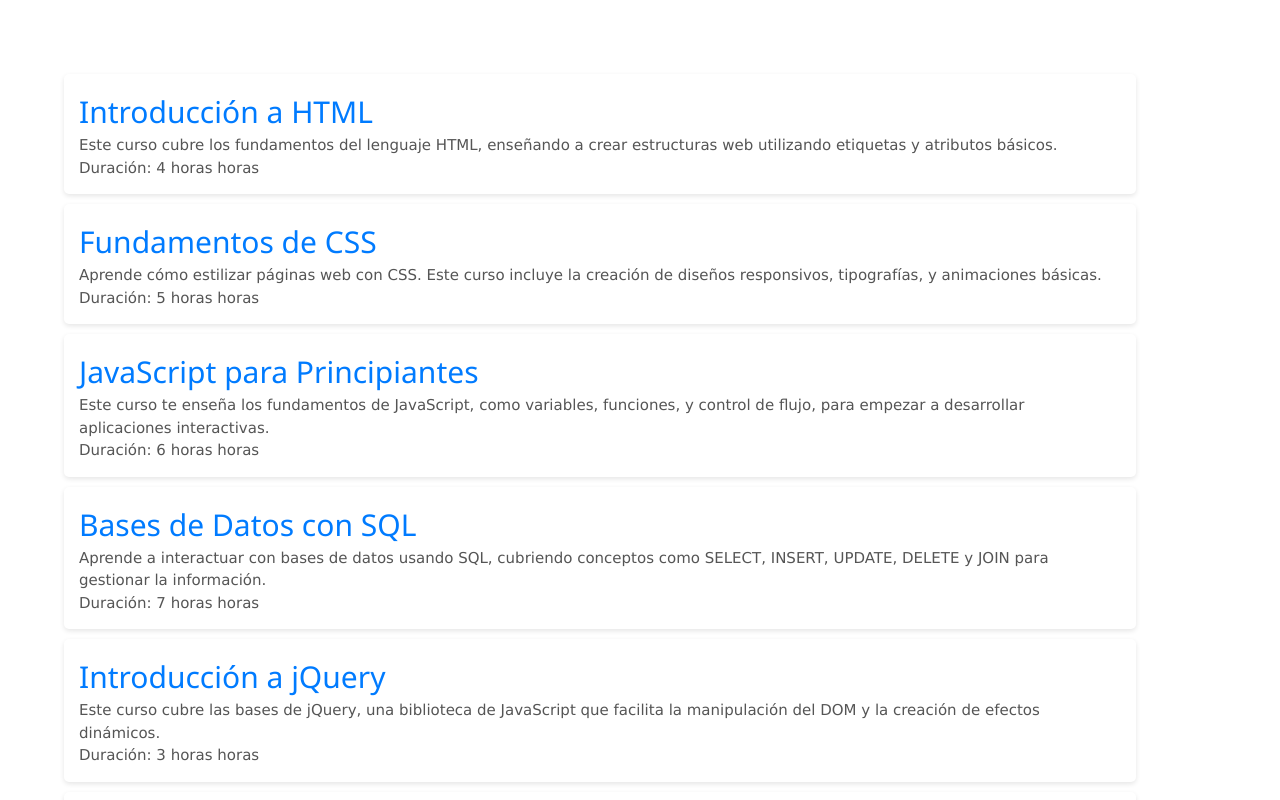
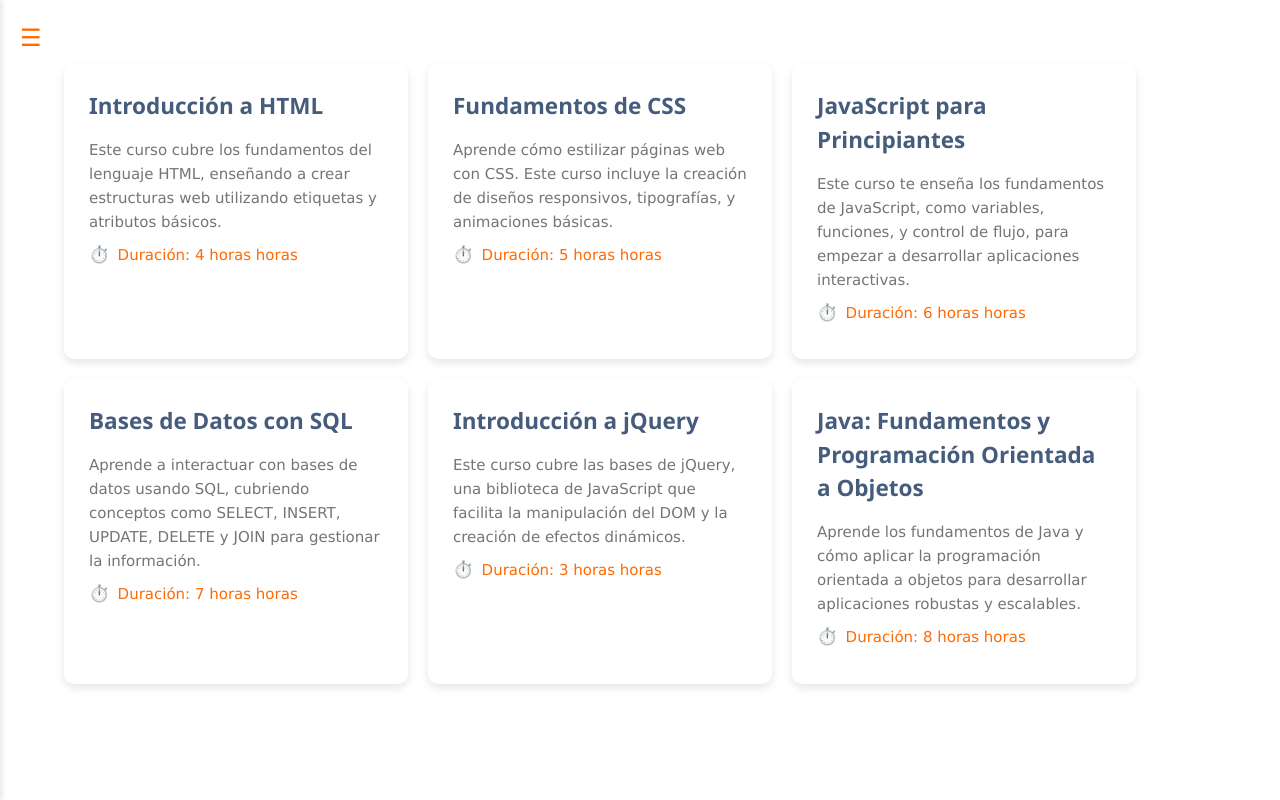
Before and after one commit to GabyCastroMotivus/monolith-app, an Angular app in the folder angular-app/angular-app/: page /courseTemplate in a window 1280 px wide. Shown: the top 800 px of the page. Built offline with nearby package versions, Linux system fonts and the light colour scheme.

Commit message:
feature: courseTemplate CSS refactor and sidebar menu

```diff
--- a/angular-app/angular-app/src/app/courseTemplate/courseTemplate.component.css
+++ b/angular-app/angular-app/src/app/courseTemplate/courseTemplate.component.css
@@ -1,28 +1,105 @@
 body {
     margin: 0;
     font-family: "Montserrat", sans-serif;
+    background-color: #f5f5f5;
+    overflow-x: hidden;
 }
-h1 {
-    color: #333;
+
+.sidebar-toggle {
+    position: fixed;
+    top: 20px;
+    left: 20px;
+    font-size: 24px;
+    cursor: pointer;
+    z-index: 100;
+    color: oklch(70.5% 0.213 47.604)
 }
-.container{
+
+.sidebar {
+    position: fixed;
+    top: 0;
+    left: -250px;
+    width: 250px;
+    height: 100vh;
+    background:  oklch(27.8% 0.033 256.848);
+    box-shadow: 2px 0 5px rgba(0,0,0,0.1);
+    transition: left 0.3s ease;
+    z-index: 90;
+}
+
+.sidebar.open {
+    left: 0;
+}
+
+.sidebar nav ul {
+    list-style: none;
+    padding: 0;
+    margin: 80px 0 0 0;
+}
+
+.sidebar nav li {
+    padding: 15px 25px;
+    border-bottom: 1px solid oklch(70.5% 0.213 47.604);
+}
+
+.sidebar nav a {
+    color: white;
+    text-decoration: none;
+    font-weight: 500;
+    display: block;
+}
+
+.sidebar nav a:hover {
+    color: #757575;
+}
+
+.container.sidebar-open {
+    margin-left: 250px;
+    transition: margin 0.3s ease;
+}
+
+.container {
     padding: 5%;
+    display: grid;
+    grid-template-columns: repeat(auto-fill, minmax(300px, 1fr));
+    gap: 20px;
 }
+
 .course {
     background: white;
-    padding: 15px;
-    margin: 10px 0;
-    border-radius: 5px;
-    box-shadow: 0 2px 5px rgba(0,0,0,0.1);
-    transition: transform 0.3s;
+    padding: 25px;
+    border-radius: 10px;
+    box-shadow: 0 4px 8px rgba(0,0,0,0.1);
+    transition: all 0.3s ease;
 }
+
 .course:hover {
-    transform: scale(1.02);
+    transform: translateY(-5px);
+    box-shadow: 0 6px 12px rgba(0,0,0,0.15);
 }
+
 .course h2 {
-    margin: 0;
-    color: #007BFF;
+    margin: 0 0 15px 0;
+    color: oklch(0.47 0.06 256.71);
+    font-weight: 600;
+    font-size: 1.5rem;
 }
+
 .course p {
-    color: #555;
+    color: #757575;
+    line-height: 1.6;
+    margin: 8px 0;
 }
+
+.course p:last-child {
+    color: oklch(70.5% 0.213 47.604);
+    font-weight: 500;
+    display: flex;
+    align-items: center;
+    gap: 8px;
+}
+
+.course p:last-child::before {
+    content: "⏱️";
+    font-size: 1.1rem;
+}
--- a/angular-app/angular-app/src/app/courseTemplate/courseTemplate.component.html
+++ b/angular-app/angular-app/src/app/courseTemplate/courseTemplate.component.html
@@ -1,5 +1,18 @@
 
-<div class="container">
+<div class="sidebar-toggle" (click)="toggleSidebar()">
+  ☰
+</div>
+
+<div class="sidebar" [class.open]="isSidebarOpen">
+  <nav>
+    <ul>
+      <li><a routerLink="/">Home Page</a></li>
+      <li><a (click)="signOut()">Sign Out</a></li>
+    </ul>
+  </nav>
+</div>
+
+<div class="container" [class.sidebar-open]="isSidebarOpen">
     <div class="course" *ngFor="let course of courses">
         <h2>{{ course.titulo }}</h2>
         <p>{{ course.descripcion }}</p>
--- a/angular-app/angular-app/src/app/courseTemplate/courseTemplate.component.ts
+++ b/angular-app/angular-app/src/app/courseTemplate/courseTemplate.component.ts
@@ -1,6 +1,7 @@
 import { Component, OnInit } from '@angular/core';
-import { Course } from '../interface/course'; // Import the Course interface
+import { Course } from '../interface/course';
 import { ContentService } from '../content.service';
+import { Router } from '@angular/router';
 
 @Component({
   selector: 'app-course-template',
@@ -8,12 +9,23 @@ import { ContentService } from '../content.service';
   styleUrls: ['./courseTemplate.component.css']
 })
 export class CourseTemplateComponent implements OnInit {
-  //@Input() courseName: Course[] = []; // Initialize courseName property
-  courses: Course[] = []; // Initialize courses property
+  isSidebarOpen = false;
+  courses: Course[] = [];
 
-  constructor(private contentService: ContentService) { }
+  constructor(
+    private contentService: ContentService,
+    private router: Router
+  ) { }
 
   ngOnInit(): void {
-    this.courses =this.contentService.getHtmlContent();
+    this.courses = this.contentService.getHtmlContent();
+  }
+
+  toggleSidebar() {
+    this.isSidebarOpen = !this.isSidebarOpen;
+  }
+
+  signOut() {
+    this.router.navigate(['/login']);
   }
 }
```
